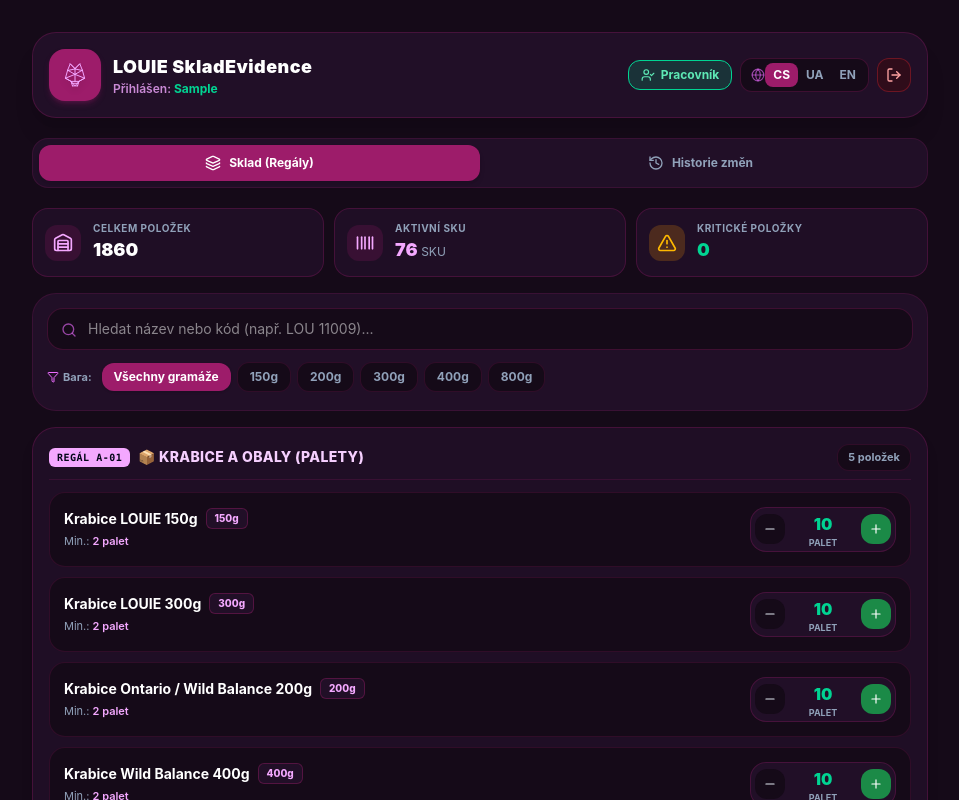
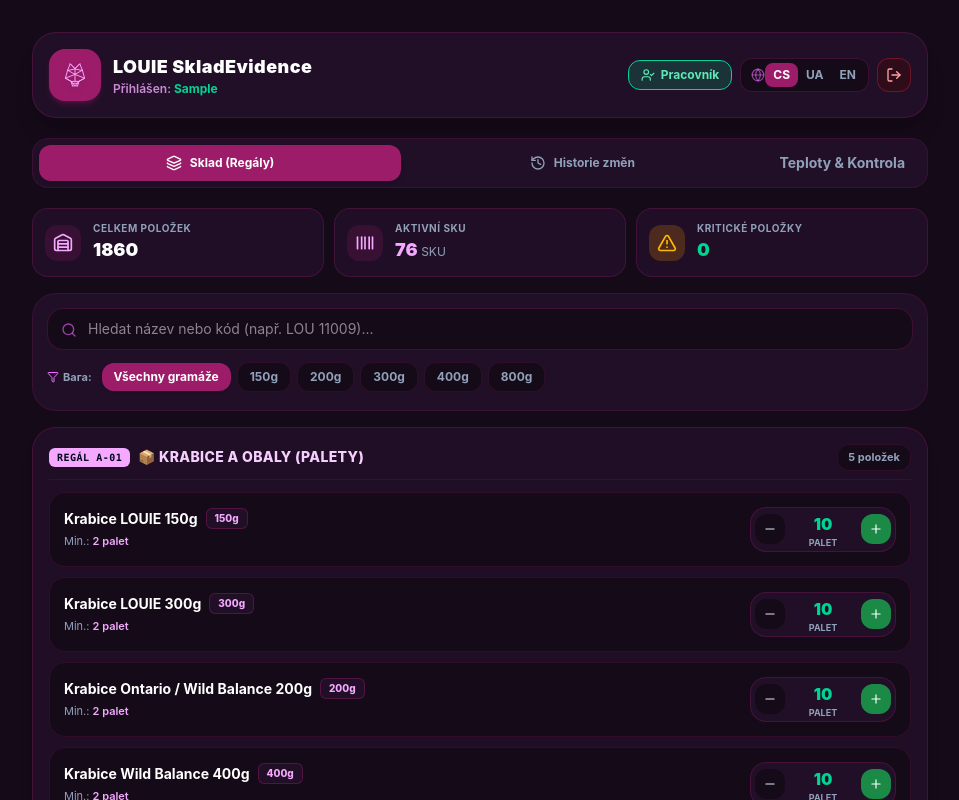
Before and after one commit to YashaLava228/inventuraskladu, a React (Vite) app: page / in a window 1280 px wide. Both pictures are taken after typing "Sample", "Sample123" into the empty fields and a click on the button "PŘIHLÁSIT SE". Shown: the top 800 px of the page, without its empty margins (160-1119 px from the left). Built offline with nearby package versions, Linux system fonts and the light colour scheme.

Commit message:
Update App.jsx

```diff
--- a/src/App.jsx
+++ b/src/App.jsx
@@ -546,6 +546,15 @@
             {t.historyTab}
           </button>
 
+          <button
+  onClick={() => setActiveTab('temperatures')}
+  className={`px-4 py-2 rounded-xl text-sm font-bold transition-all ${
+    activeTab === 'temperatures' ? 'bg-[#9d1c6a] text-white' : 'text-slate-400 hover:text-white'
+  }`}
+>
+  Teploty & Kontrola
+</button>
+
           {currentUser.role === 'admin' && (
             <button
               onClick={() => setActiveTab('users')}
@@ -841,7 +850,7 @@
             )}
           </div>
         )}
-
+{activeTab === 'temperatures' && <TemperatureMonitor />}
         {/* ВКЛАДКА: КОРИСТУВАЧІ */}
         {activeTab === 'users' && currentUser.role === 'admin' && (
           <div className="bg-[#210f27] p-5 rounded-3xl border border-[#9d1c6a]/30 space-y-4">
```
